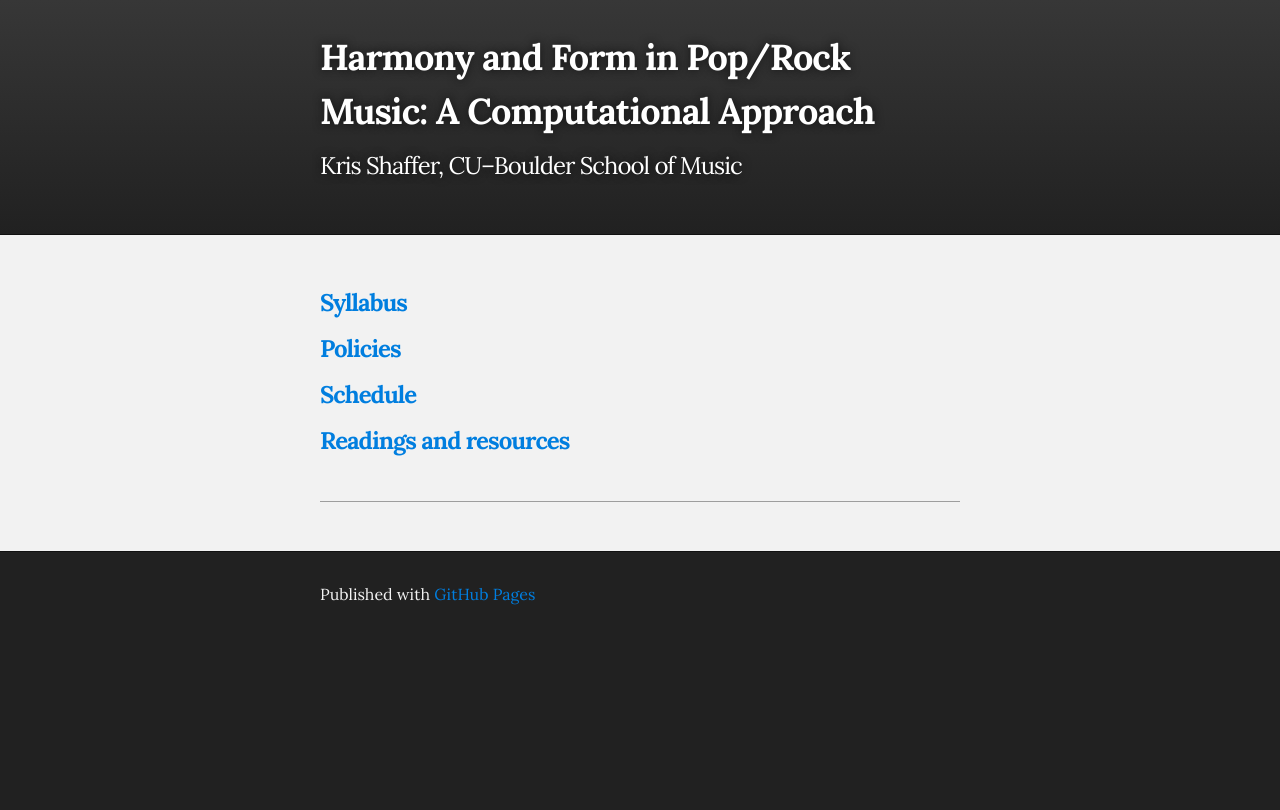
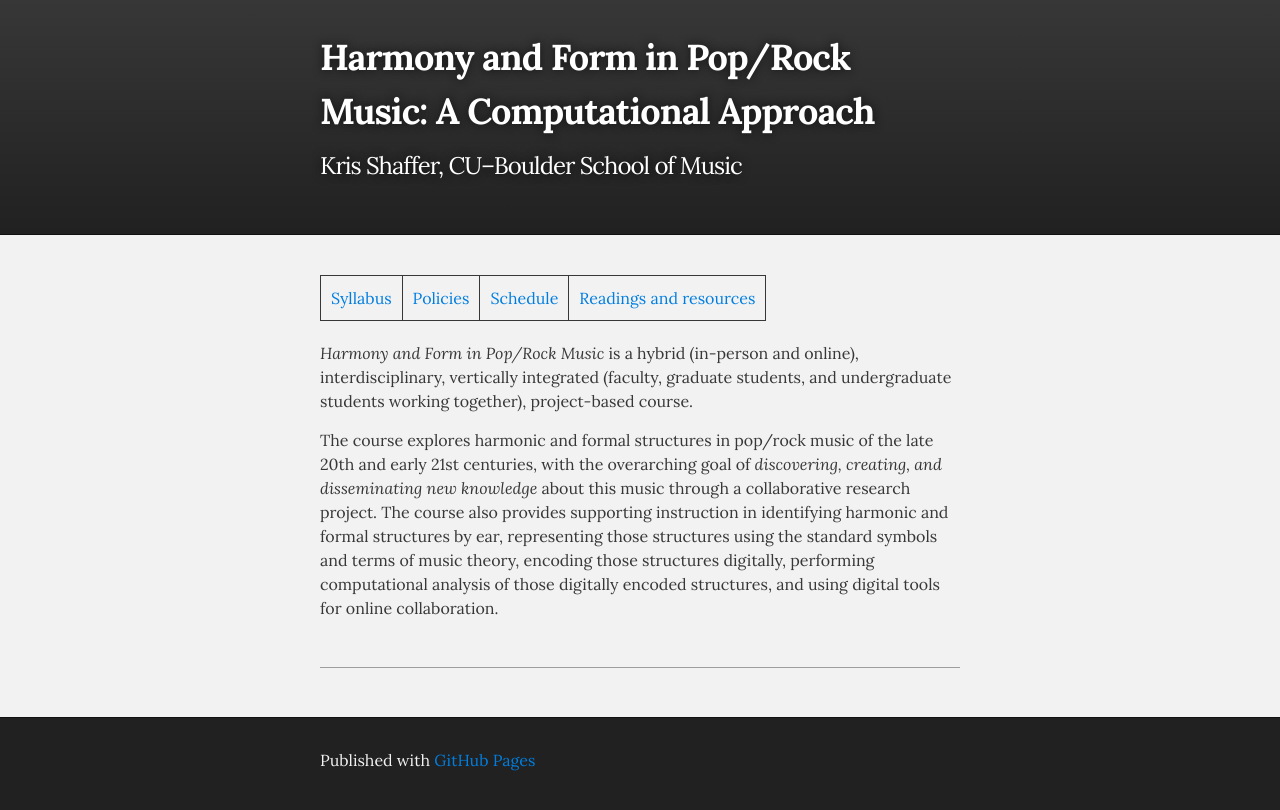
Before and after one commit to kshaffer/corpusmusic, a Jekyll site: the page built from index.md, in a window 1280 px wide. Shown: the top 810 px of the page. Built offline with Jekyll 4.4.1, drawn with Linux system fonts in a browser that asks for light colours; Markdown is read by kramdown in place of the engine named in the settings.

Commit message:
index update

```diff
--- a/index.md
+++ b/index.md
@@ -4,10 +4,8 @@ title: Harmony and Form in Pop/Rock Music&#58; A Computational Approach, CU–Bo
 author: Kris Shaffer
 ---
 
-### [Syllabus](syllabus.html) ###
+[Syllabus](syllabus.html) | [Policies](policies.html) | [Schedule](schedule.html) | [Readings and resources](readings.html)
 
-### [Policies](policies.html) ###
+*Harmony and Form in Pop/Rock Music* is a hybrid (in-person and online), interdisciplinary, vertically integrated (faculty, graduate students, and undergraduate students working together), project-based course.
 
-### [Schedule](schedule.html) ###
-
-### [Readings and resources](readings.html) ###
+The course explores harmonic and formal structures in pop/rock music of the late 20th and early 21st centuries, with the overarching goal of *discovering, creating, and disseminating new knowledge* about this music through a collaborative research project. The course also provides supporting instruction in identifying harmonic and formal structures by ear, representing those structures using the standard symbols and terms of music theory, encoding those structures digitally, performing computational analysis of those digitally encoded structures, and using digital tools for online collaboration.
```
